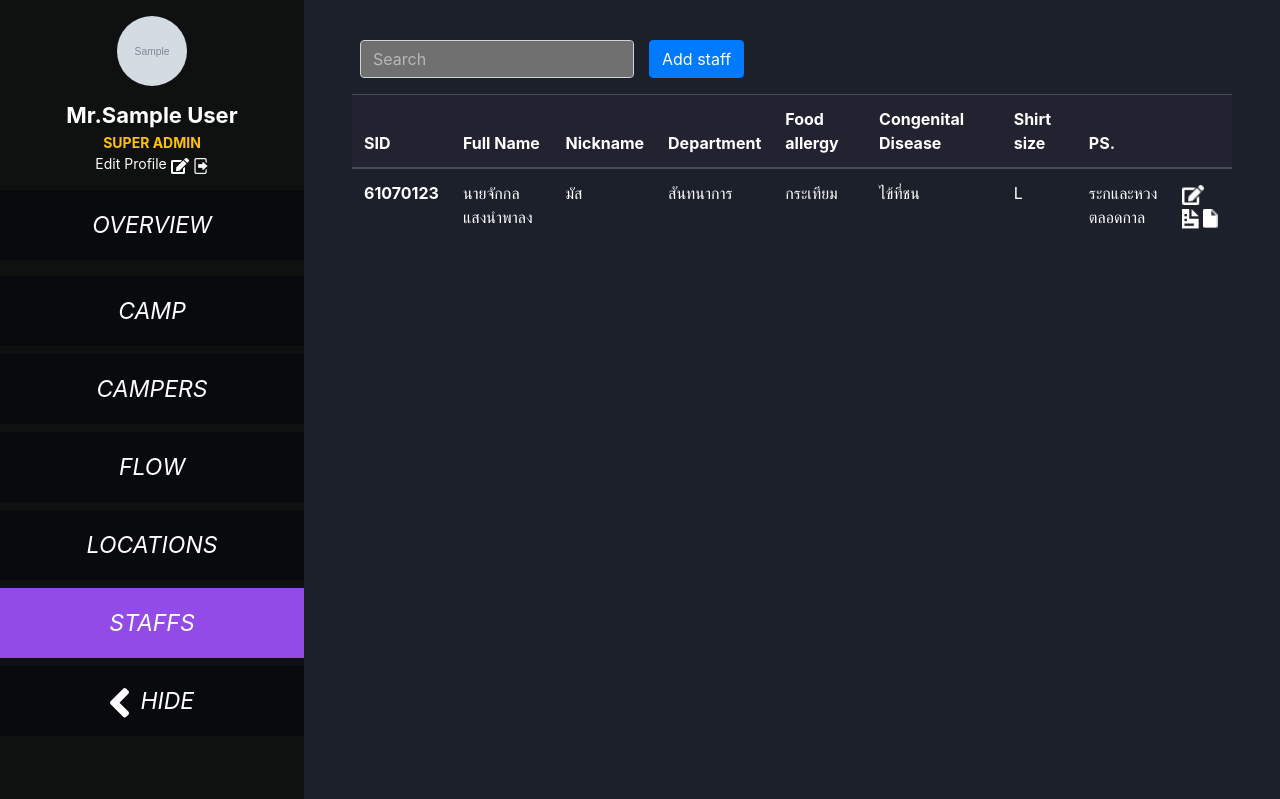
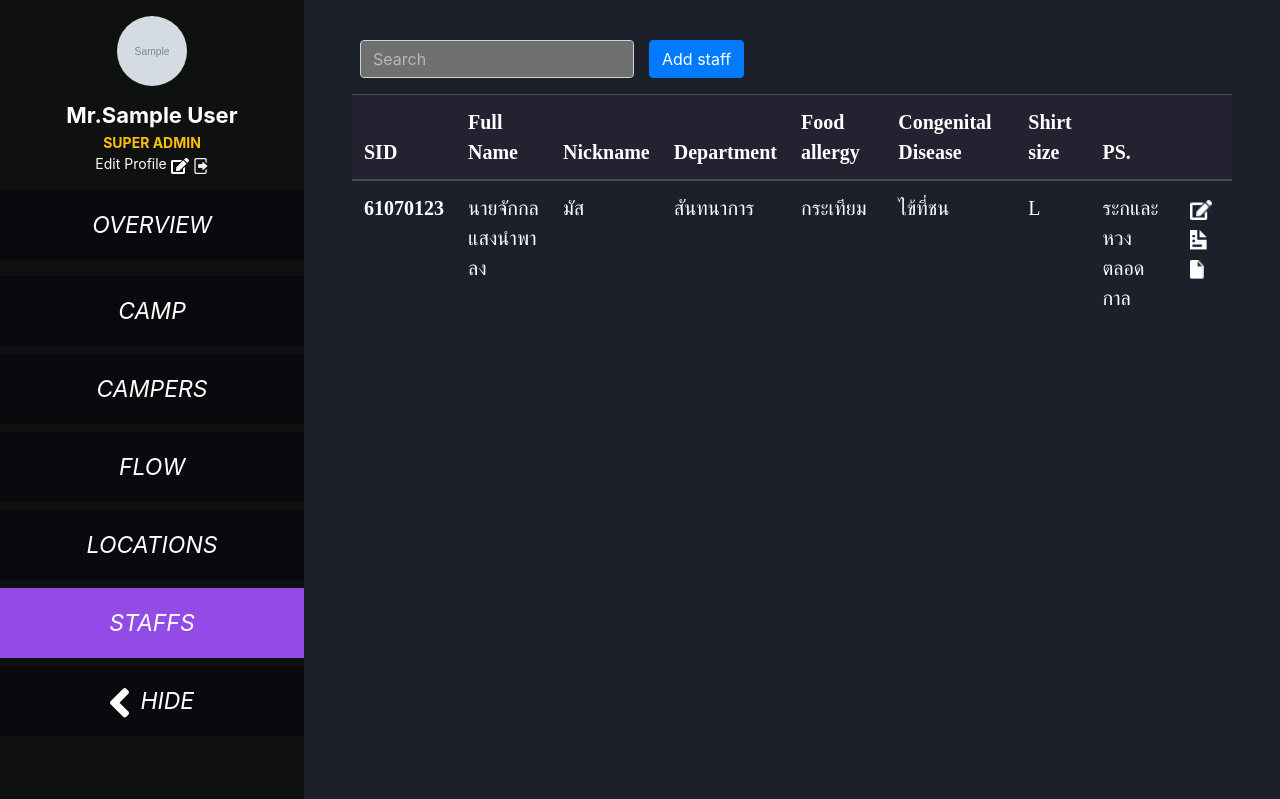
Before and after one commit to ongsuwannoo/RDMS, a Django app: page /camp/1/staffs/ in a window 1280 px wide. Shown: the top 799 px of the page. Run offline with Django 3.2, Linux system fonts and the light colour scheme; a user stored in the database is signed in; tables that the repository leaves empty hold one stand-in row (values such as "Sample post"); grey boxes marked "Sample" are stand-in pictures; some libraries are stand-ins or nearby versions; some web fonts are replaced.

Commit message:
update makemigrations

```diff
--- a/staffs/templates/staffs.html
+++ b/staffs/templates/staffs.html
@@ -3,6 +3,10 @@
 <style>
     .table {
         background: transparent;
+        font-family: 'THSarabunNewRegular';
+        font-weight: normal;
+        font-style: normal;
+        font-size: 20px !important;
     }
 
     .icon {
@@ -31,10 +35,10 @@
         <a type="button" class="btn btn-primary" href="{% url 'create_staff' id_camp %}">Add staff</a>
     </div>
 </div>
-<table class="table table-dark table-hover">
+<table class="table table-dark table-hover table-fixed">
     <thead class="">
         <tr>
-            <th scope="col">SID</th>
+            <th scope="col" style="width: 5%;">SID</th>
             <th scope="col">Full Name</th>
             <th scope="col">Nickname</th>
             <th scope="col">Department</th>
```
Also changed, not shown: campers/migrations/0001_initial.py (added), campers/migrations/__init__.py (added), locations/migrations/0001_initial.py (added), locations/migrations/__init__.py (added), staffs/migrations/0001_initial.py (added), staffs/migrations/__init__.py (added), 1 other file.
